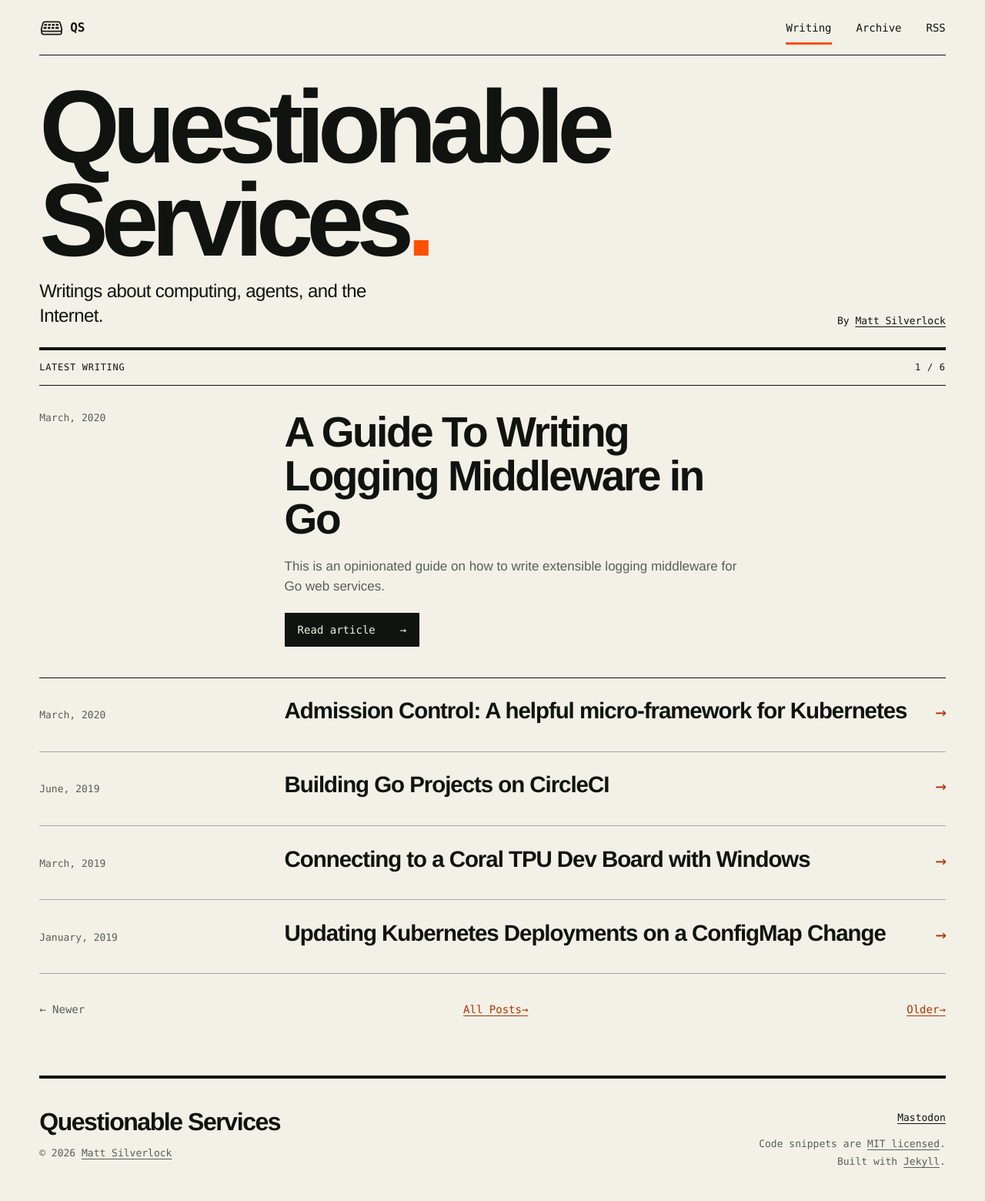
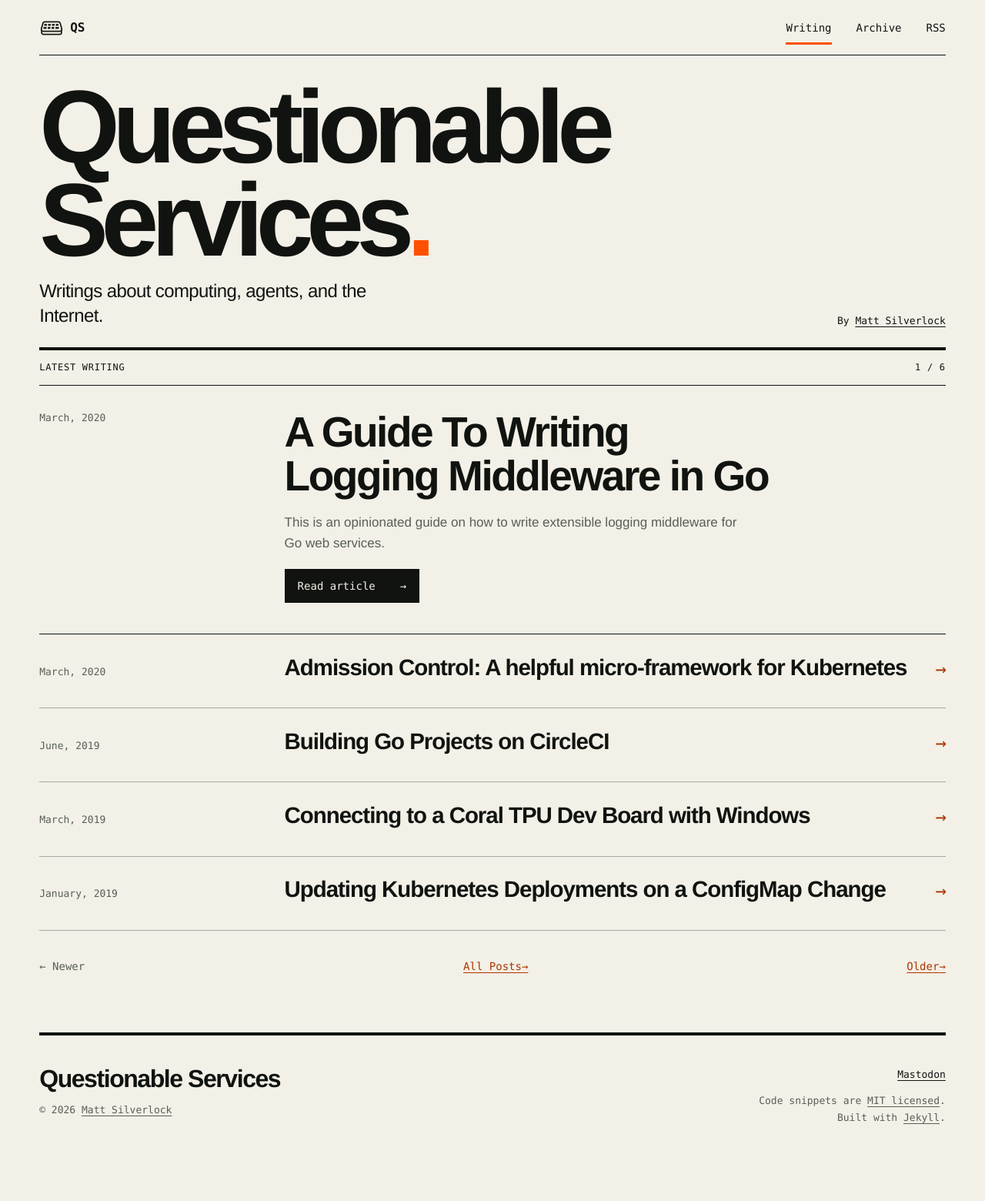
Before and after one commit to elithrar/elithrar.github.io, a Jekyll site: the page built from index.html, in a window 1280 px wide. Shown: the whole page at 77% size. Built offline with Jekyll 4.4.1, drawn with Linux system fonts in a browser that asks for light colours; the list of posts is cut into pages by our own code; after the commit the page ends 1503 px from its top, so only the background shows below that.

Commit message:
Refine headline wrapping and fix enlarged-text overflow

```diff
--- a/index.html
+++ b/index.html
@@ -19,7 +19,7 @@
     <div class="post-meta"><time datetime="{{ post.date | date_to_xmlschema }}">{{ post.date | date: "%B, %Y" }}</time></div>
     <div class="featured-content">
       <{{ article_heading }}><a href="{{ post.url }}">{{ post.title }}</a></{{ article_heading }}>
-      <p class="excerpt">{{ post.excerpt | strip_html | normalize_whitespace | truncatewords: 50, "…" | escape }}</p>
+      <p class="excerpt">{{ post.excerpt | strip_html | normalize_whitespace | truncatewords: 50, "…" | escape_once }}</p>
       <a class="read-link" href="{{ post.url }}">Read article <span aria-hidden="true">→</span><span class="sr-only">: {{ post.title }}</span></a>
     </div>
   </article>
--- a/public/css/app.css
+++ b/public/css/app.css
@@ -44,7 +44,7 @@
 .post-meta { display: flex; flex-direction: column; align-items: flex-start; gap: .65rem; font: .8125rem/1.5 var(--mono); }
 time { color: var(--muted); font: .8125rem/1.5 var(--mono); }
 .featured-content { max-width: 52rem; min-width: 0; }
-.featured-content :is(h2, h3) { max-width: 20ch; font-size: clamp(1.875rem, 4.3vw, 3.75rem); line-height: 1.03; letter-spacing: -.045em; }
+.featured-content :is(h2, h3) { max-width: 24ch; text-wrap: balance; font-size: clamp(1.875rem, 4.3vw, 3.75rem); line-height: 1.03; letter-spacing: -.045em; }
 .featured-content :is(h2, h3) a, .writing-row a { color: var(--ink); text-decoration: none; }
 .featured-content :is(h2, h3) a:hover, .writing-row a:hover { color: var(--link); }
 .excerpt { margin: 1.25rem 0 0; max-width: 65ch; color: var(--muted); }
@@ -54,7 +54,7 @@
 .writing-row h2, .writing-row h3 { min-width: 0; font-size: clamp(1.25rem, 2.3vw, 1.875rem); line-height: 1.16; }
 .writing-row a { overflow-wrap: anywhere; display: flex; justify-content: space-between; align-items: baseline; gap: 1.5rem; min-height: 44px; }
 .row-arrow { flex-shrink: 0; color: var(--link); font: 1.5rem var(--mono); }
-.pagination { display: flex; align-items: center; justify-content: space-between; gap: 1rem; margin: 1.5rem 0 4rem; font: .875rem var(--mono); }
+.pagination { display: flex; flex-wrap: wrap; align-items: center; justify-content: space-between; gap: 1rem; margin: 1.5rem 0 4rem; font: .875rem var(--mono); }
 .pagination > * { display: inline-flex; align-items: center; min-height: 44px; }
 .pagination [aria-disabled] { color: var(--muted); }
 .compact-masthead { margin: 0; padding: 1.75rem 0; font-size: clamp(1.75rem, 4vw, 3rem); font-weight: 800; letter-spacing: -.06em; line-height: 1; border-bottom: 4px solid var(--ink); }
@@ -108,10 +108,9 @@
   .masthead h1 { font-size: clamp(2.75rem, 14vw, 5.5rem); }
   .masthead-caption { grid-template-columns: 1fr; gap: .5rem; margin-top: 1.25rem; }
   .byline { text-align: left; }
-  .featured-post, .article-header { grid-template-columns: 1fr; gap: 1.5rem; padding: 2rem 0; }
+  .featured-post, .article-header { grid-template-columns: minmax(0, 1fr); gap: 1.5rem; padding: 2rem 0; }
   .featured-post { gap: .75rem; padding: 1.5rem 0 2rem; }
   .post-meta { flex-direction: row; flex-wrap: wrap; align-items: center; gap: .75rem 1rem; }
-  .featured-content :is(h2, h3) { max-width: 24ch; }
   .writing-row { grid-template-columns: 1fr; gap: .5rem; padding: 1.25rem 0; }
   .writing-row a { gap: 1rem; }
   .post-content { width: 100%; padding: 0; margin: 2rem 0 3rem; font-size: 1.0625rem; }
```
